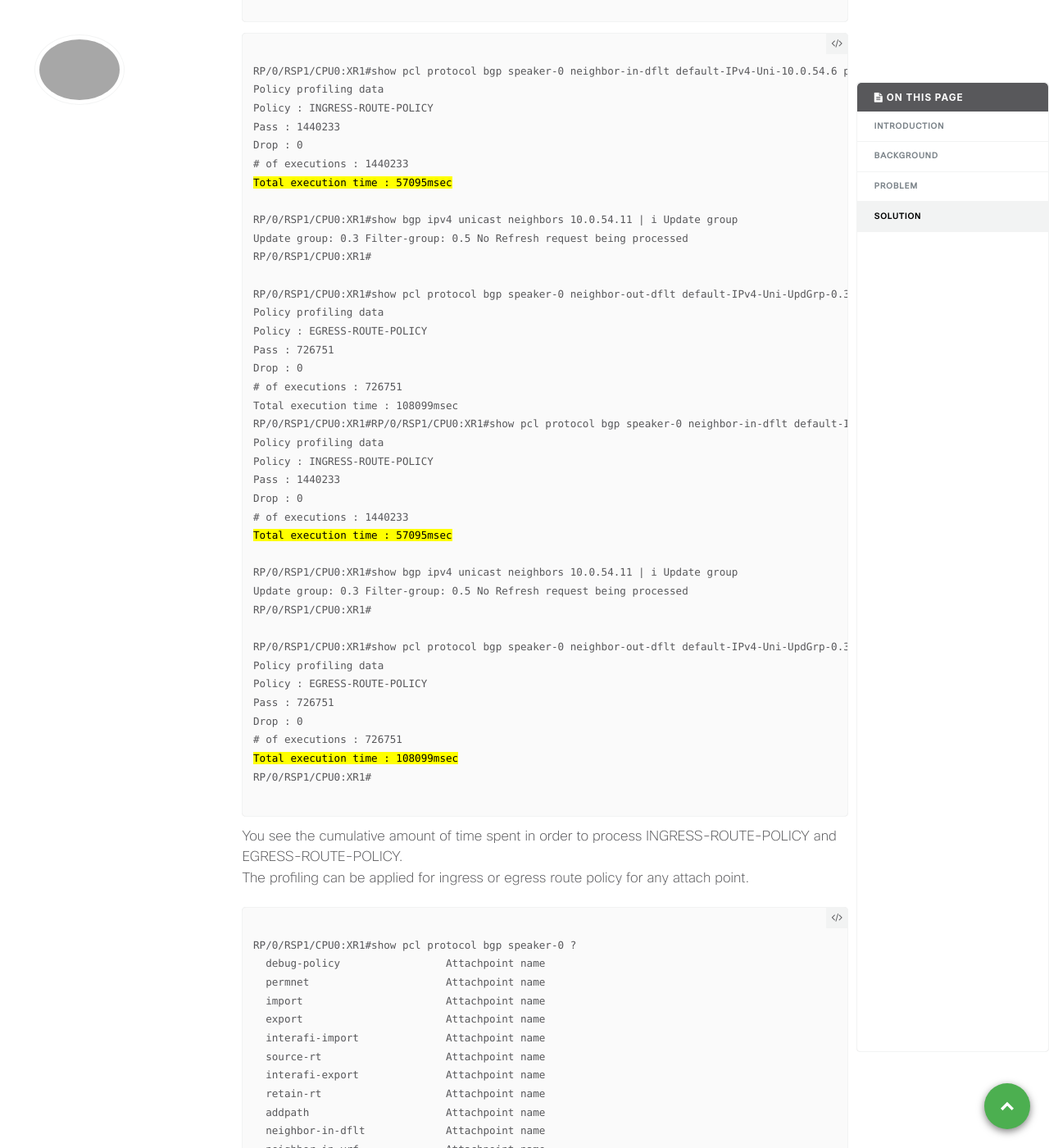
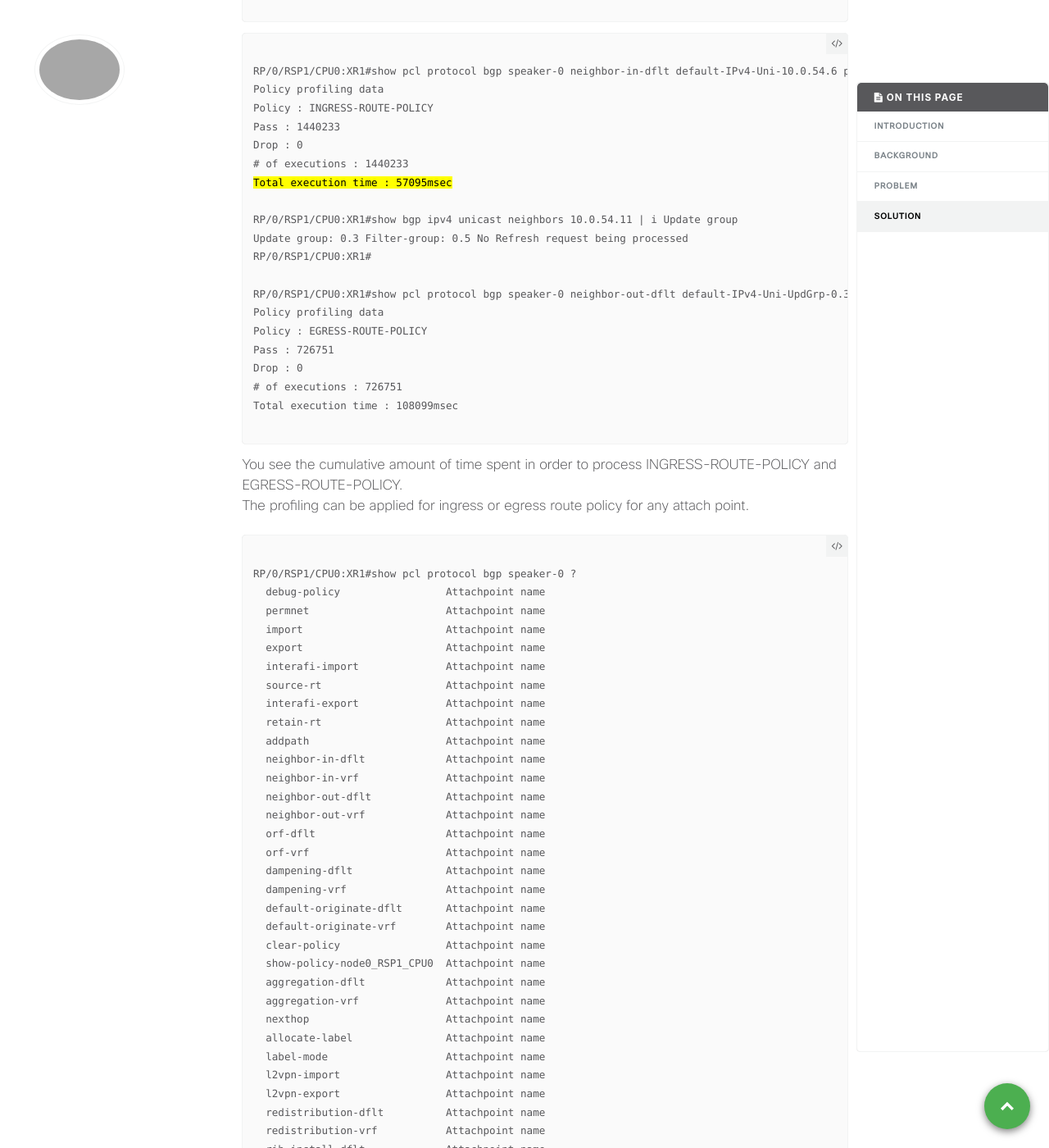
Before and after one commit to xrdocs/asr9k, a Jekyll site: the page built from _tutorials/troubleshoot-slow-bgp-convergence-due-to-rpl.md, in a window 1280 px wide and 1400 px high, scrolled down 1246 px. Shown: the whole window at 82% size. Built offline with Jekyll 4.4.1, drawn with Linux system fonts in a browser that asks for light colours; comment, search, counter and statistics services are not loaded.

Commit message:
Update troubleshoot-slow-bgp-convergence-due-to-rpl.md

```diff
--- a/_tutorials/troubleshoot-slow-bgp-convergence-due-to-rpl.md
+++ b/_tutorials/troubleshoot-slow-bgp-convergence-due-to-rpl.md
@@ -72,26 +72,6 @@ Pass : 726751
 Drop : 0
 # of executions : 726751
 Total execution time : 108099msec
-RP/0/RSP1/CPU0:XR1#RP/0/RSP1/CPU0:XR1#show pcl protocol bgp speaker-0 neighbor-in-dflt default-IPv4-Uni-10.0.54.6 policy profile
-Policy profiling data
-Policy : INGRESS-ROUTE-POLICY
-Pass : 1440233
-Drop : 0
-# of executions : 1440233
-<mark>Total execution time : 57095msec</mark>
-
-RP/0/RSP1/CPU0:XR1#show bgp ipv4 unicast neighbors 10.0.54.11 | i Update group
-Update group: 0.3 Filter-group: 0.5 No Refresh request being processed
-RP/0/RSP1/CPU0:XR1#
-
-RP/0/RSP1/CPU0:XR1#show pcl protocol bgp speaker-0 neighbor-out-dflt default-IPv4-Uni-UpdGrp-0.3-Out policy profile
-Policy profiling data
-Policy : EGRESS-ROUTE-POLICY
-Pass : 726751
-Drop : 0
-# of executions : 726751
-<mark>Total execution time : 108099msec</mark>
-RP/0/RSP1/CPU0:XR1#
 </code>
 </pre>
 </div>
```
